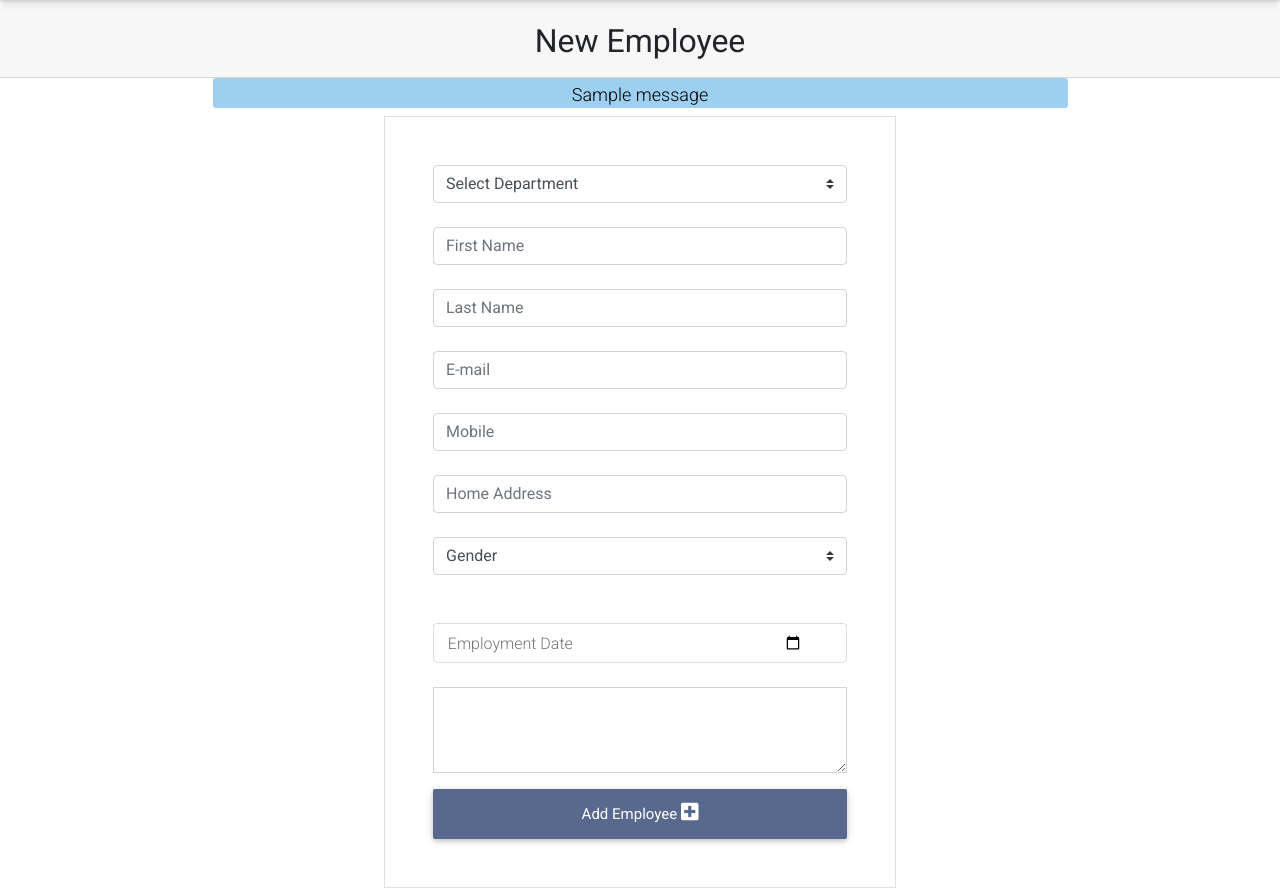
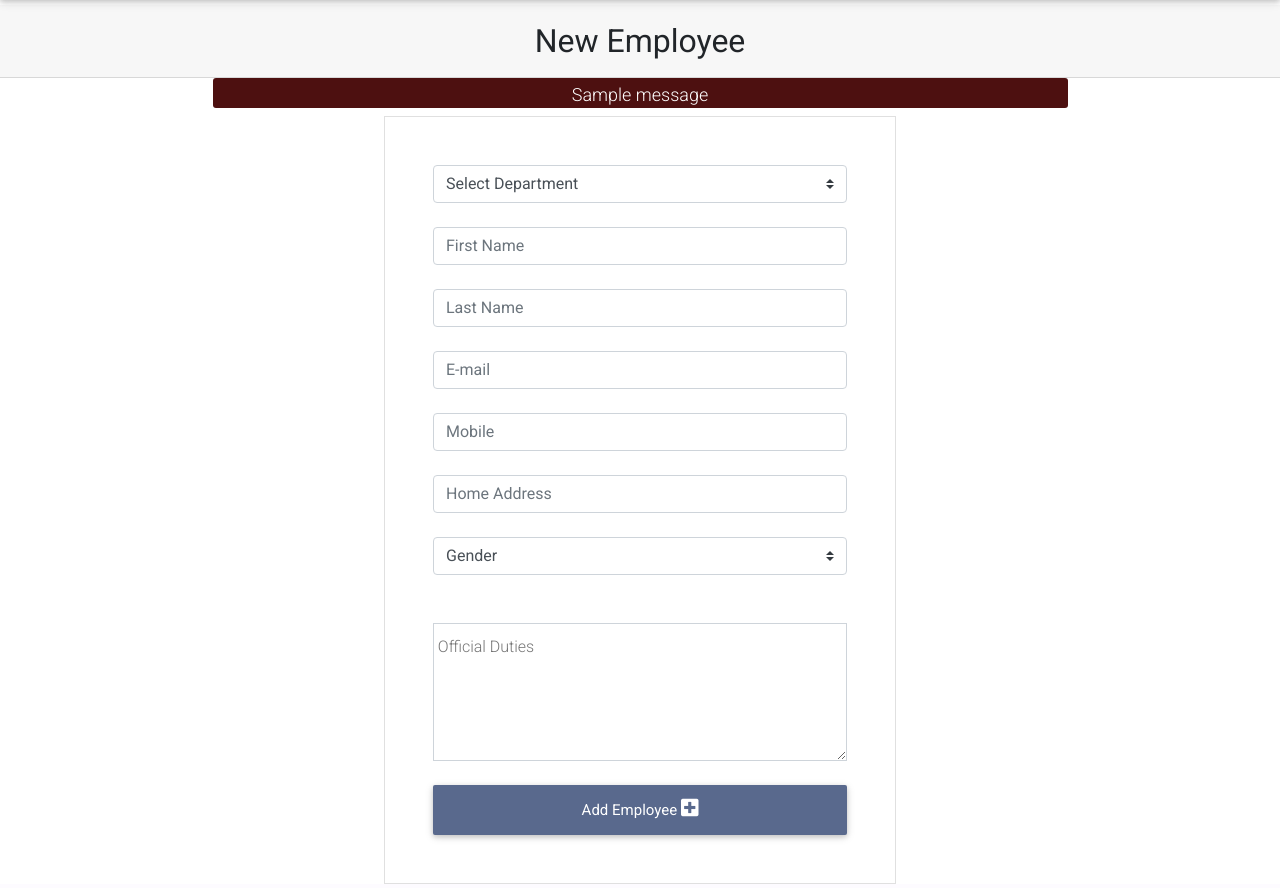
Before and after one commit to adey-px/hr-manager, a Flask app: page /new_employee in a window 1280 px wide. Shown: the part 58-946 px from the top of the page. Run offline with Flask 2, Linux system fonts and the light colour scheme; one stand-in notice (Sample message) is shown; a database or web service that is not in the repository returns one stand-in record (values such as "Sample title"); some libraries are stand-ins or nearby versions.

Commit message:
Added validation to textarea in new_employee.html

```diff
--- a/app.py
+++ b/app.py
@@ -114,7 +114,7 @@ def register():
             "email").lower()})
 
         if existing_user:
-            flash("This employee has registered. Go login or try again!")
+            flash("This employee has registered, login or try again!")
             return redirect(url_for("register"))
 
         else:
@@ -129,7 +129,7 @@ def register():
 
             else:
                 # If both password inputs from Register form do not match
-                flash("Passwords do not match. Please try again.")
+                flash("Passwords do not match. try again!")
                 return redirect(url_for("register"))
 
         # Create a variable register to insert an Array of the Register form inputs
@@ -245,6 +245,8 @@ def new_employee():
         employee = mongo.db.employees.find_one(
             {"email": request.form.get("email").lower()})
 
+        today = date.today()
+
         if employee:
             flash("This employee already exists, access denied!")
 
@@ -258,7 +260,7 @@ def new_employee():
                 "mobile": request.form.get("mobile"),
                 "address": request.form.get("address"),
                 "gender": request.form.get("gender"),
-                "employment_date": request.form.get("employment_date"),
+                "employment_date": today.strftime("%B %d, %Y"),
                 "duties": request.form.get("duties")
             }
             mongo.db.employees.insert_one(new_employee)
@@ -350,6 +352,9 @@ def search():
 @app.route("/edit_employee/<employee_id>", methods=["GET", "POST"])
 def edit_employee(employee_id):
     if request.method == "POST":
+
+        today = date.today
+
         # Dictionary from new employment template form
         edit = {
             "department": request.form.get("department"),
@@ -359,7 +364,7 @@ def edit_employee(employee_id):
             "mobile": request.form.get("mobile"),
             "address": request.form.get("address"),
             "gender": request.form.get("gender"),
-            "employment_date": request.form.get("employment_date"),
+            "employment_date": today.strftime("%B %d, %Y"),
             "duties": request.form.get("duties")
         }
         # Use .update on employee id and pass in the dictionary
--- a/static/css/style.css
+++ b/static/css/style.css
@@ -117,9 +117,9 @@ body {
 
 .message {
     width: 75%;
-    background-color: rgb(157, 207, 240);
     height: 30px;
     border-radius: 3px;
+    background-color: rgb(77, 16, 16);
 }
 
 .message1 {
--- a/templates/help_desk.html
+++ b/templates/help_desk.html
@@ -76,7 +76,7 @@
                             </select>
                             <div class="md-form">
                                 <textarea id="message" name="message" class="form-control md-textarea" rows="7" required></textarea>
-                                <label for="materialContactFormMessage">Message</label>
+                                <label for="message">Message</label>
                             </div>
                             <div class="form-check">
                                 <input type="checkbox" class="form-check-input" id="materialContactFormCopy">
--- a/templates/new_employee.html
+++ b/templates/new_employee.html
@@ -12,7 +12,7 @@
             {% if messages %}
                 {% for message in messages %}
                     <div class="row">
-                        <h5 class="black-text mx-auto message flash-text">{{ message }}</h5>
+                        <h5 class="white-text mx-auto message flash-text">{{ message }}</h5>
                     </div>
                 {% endfor %}
             {% endif %}
@@ -50,24 +50,16 @@
                 <input type="text" name="address" id="address" class="form-control mb-4"
                     placeholder="Home Address" required>
 
-                <select class="custom-select mb-4" name="gender"
-                    id="gender" required>
+                <select class="custom-select mb-4" name="gender" id="gender" required>
                     <option value="">Gender</option>
                     <option>Male</option>
                     <option>Female</option>
                 </select>
 
-                <div class="md-form md-outline input-with-post-icon datepicker">
-                    <input type="date" name="employment_date" id="employment_date"
-                        class="form-control" placeholder="Employment Date" required>
-                    <div class="invalid-feedback">Please select a valid date.</div>
-                    <label for="example">Employment Date</label>
-                </div>
-
-                <div class="form-group">
-                    <textarea class="form-control rounded-0" name="duties" id="duties" rows="3"
-                        placeholder="Duties" required>
-                    </textarea>
+                <div class="md-form">
+                    <textarea id="duties" name="duties" class="form-control rounded-0" rows="5"
+                        minlength="5" maxlength="50" required></textarea>
+                    <label for="message">Official Duties</label>
                 </div>
 
                 <button type="submit" class="btn btn-block white-text text-center btn-mdb-color login-label text-capitalize">
--- a/templates/register.html
+++ b/templates/register.html
@@ -10,7 +10,9 @@
             {% if messages %}
                 {% for message in messages %}
                     <div class="row">
-                        <h5 class="black-text mx-auto message flash-text">{{ message }}</h5>
+                        <h5 class="white-text mx-auto message flash-text">
+                            {{ message }}
+                        </h5>
                     </div>
                 {% endfor %}
             {% endif %}
```
Also changed, not shown: templates/edit_employee.html (+1 -7 lines), static/js/script.js (line endings or trailing spaces).
